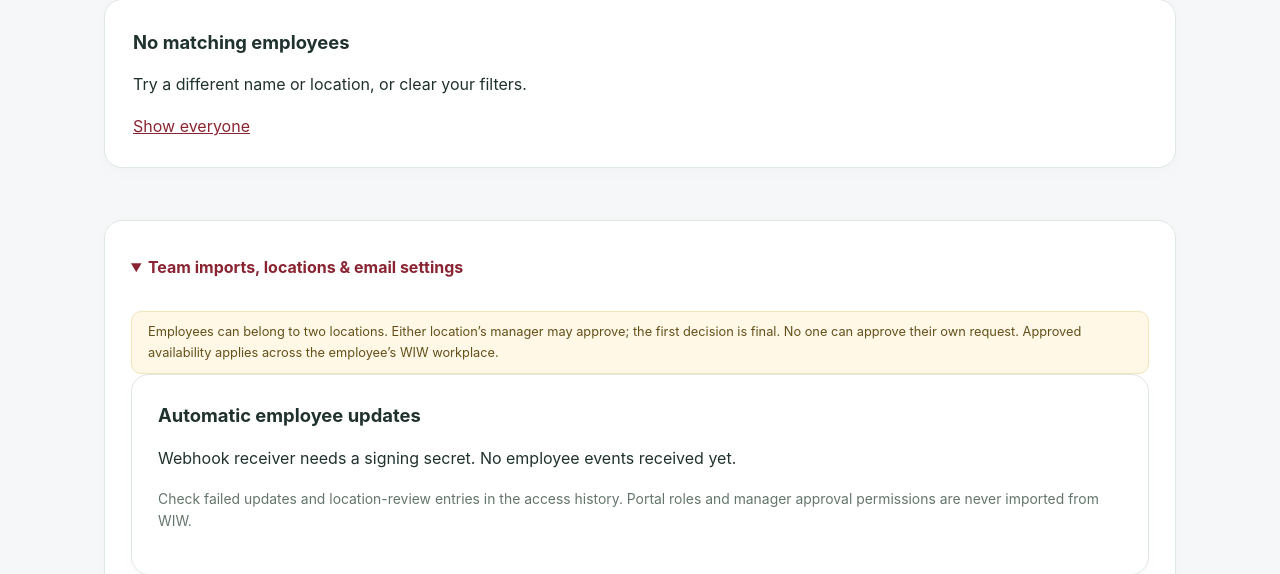
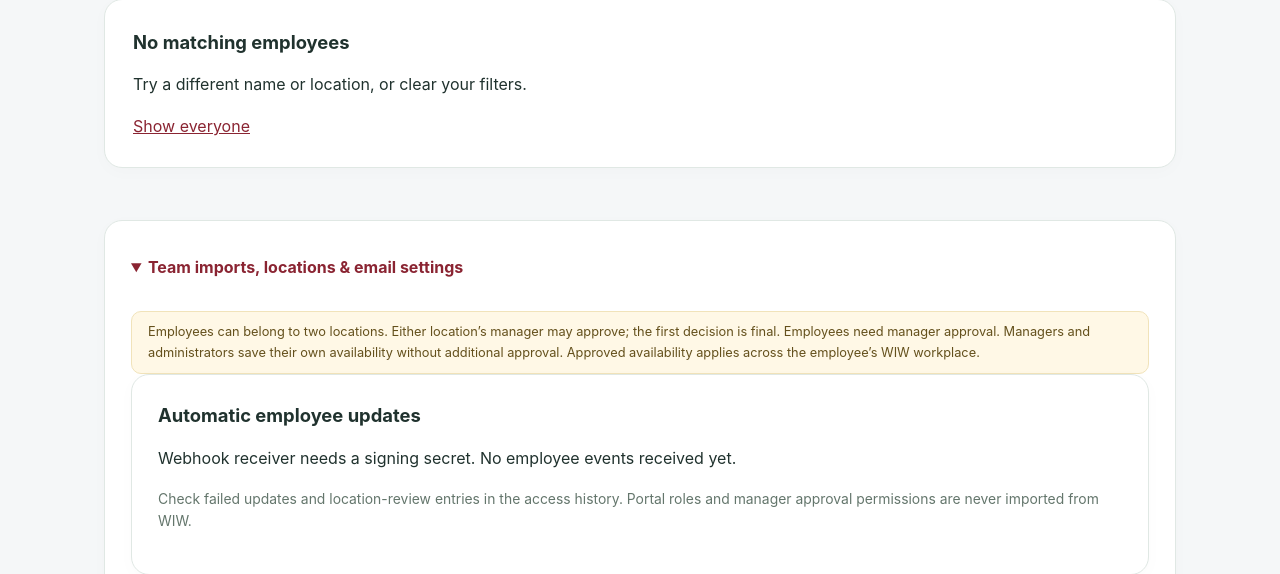
Before and after one commit to brayden7brew/ccv-7brew-availability, a FastAPI app: template app/templates/admin.html in a window 1280 px wide, after a click that opens the changed part. Shown: the part 576-1150 px from the top of the page. Run offline with FastAPI, Linux system fonts and the light colour scheme; the template is opened without the code that fills it, so the values that code supplies are empty; parts of the project's set-up code (start-up, migrations or seed data) failed here and were passed over.

Commit message:
Save manager availability without additional approval

```diff
--- a/app/main.py
+++ b/app/main.py
@@ -254,6 +254,9 @@ async def submit(request: Request, db=Depends(get_db)):
         applied_rules=validate_employee_rules(db,user,data)
     except HTTPException as exc:
         return invalid(exc.detail, exc.status_code)
+    if user.role in ('manager','admin') and db.scalar(select(Change.id).where(
+            Change.employee_id == user.id, Change.status.in_(['applying','needs_reconciliation']))):
+        return invalid('An earlier availability update needs attention. Ask your administrator to resolve it before saving another update.', 409)
     usage = request_usage(db, user.id)
     if usage['blocked']:
         return invalid(f"You have reached the limit of {usage['limit']} requests in 30 days. You can submit again at {local_datetime(usage['reset'])}.", 429)
@@ -285,8 +288,11 @@ async def submit(request: Request, db=Depends(get_db)):
     db.add(change)
     db.flush()
     user.first_request_notice_exception=False
-    audit(db, change, user, 'submitted', {'before':before, 'proposed':change.proposed, 'action':'weekly','rules':applied_rules})
+    direct = user.role in ('manager', 'admin')
+    audit(db, change, user, 'submitted_direct' if direct else 'submitted', {'before':before, 'proposed':change.proposed, 'action':'weekly','rules':applied_rules})
     db.commit()
+    if direct:
+        await run_in_threadpool(decide, db, user, change.id, 'approve', '', WIW())
     return RedirectResponse(f'/requests/{change.id}', 303)
 
 @app.get('/requests/{change_id}')
--- a/app/notifications.py
+++ b/app/notifications.py
@@ -28,7 +28,11 @@ def enqueue_notifications(db, change, event):
         subject='Your availability request was approved' if approved else 'Your availability request was declined'
         text=f'Hi {employee.name},\n\nYour weekly availability request has been {"approved" if approved else "declined"}.'
         if approved:
-            text+='\nThis confirms the manager decision. Open the request to check the When I Work sync status.'
+            if change.manager_id == change.employee_id:
+                subject='Your availability update was accepted'
+                text=f'Hi {employee.name},\n\nYour availability update was accepted without additional approval. Open the request to check the When I Work sync status.'
+            else:
+                text+='\nThis confirms the manager decision. Open the request to check the When I Work sync status.'
             if change.dry_run: text+='\nThis was a test approval; When I Work was not changed.'
         if change.manager_note: text+=f'\n\nManager note: {change.manager_note}'
     link=cfg.public_base_url.rstrip('/')+f'/requests/{change.id}'
--- a/app/templates/admin.html
+++ b/app/templates/admin.html
@@ -4,7 +4,7 @@
 <p class="muted" role="status">{{ total }} {{ 'person' if total==1 else 'people' }} found · Page {{ page_number }} of {{ pages }}</p>
 <div class="card people-list">{% for person in people %}<a class="person-row" href="/admin/users/{{ person.id }}?{{ directory_query }}"><span class="person-identity"><strong>{{ person.name }}</strong><small>{{ person.notification_email or (person.email if not person.email.endswith('@portal.invalid') else 'No notification email') }}</small></span><span class="person-locations">{{ person.location or 'Location needs review' }}{% if person.secondary_location %}<br>{{ person.secondary_location }}{% endif %}</span><span><span class="badge">{{ person.role|capitalize }}</span>{% if not person.active %} <span class="badge status-rejected">Disabled</span>{% endif %}</span><span aria-hidden="true">→</span></a>{% else %}<div class="directory-empty"><h2>No matching employees</h2><p>Try a different name or location, or clear your filters.</p><a href="/admin">Show everyone</a></div>{% endfor %}</div>
 <nav class="directory-pagination" aria-label="Employee directory pages">{% if page_number>1 %}<a class="button quiet" href="{{ previous_url }}">← Previous</a>{% endif %}{% if page_number<pages %}<a class="button quiet" href="{{ next_url }}">Next →</a>{% endif %}</nav>
-<details class="card admin-tools" {% if request.query_params.get('imported') or request.query_params.get('email_test') %}open{% endif %}><summary>Team imports, locations &amp; email settings</summary><div class="banner">Employees can belong to two locations. Either location’s manager may approve; the first decision is final. No one can approve their own request. Approved availability applies across the employee’s WIW workplace.</div>
+<details class="card admin-tools" {% if request.query_params.get('imported') or request.query_params.get('email_test') %}open{% endif %}><summary>Team imports, locations &amp; email settings</summary><div class="banner">Employees can belong to two locations. Either location’s manager may approve; the first decision is final. Employees need manager approval. Managers and administrators save their own availability without additional approval. Approved availability applies across the employee’s WIW workplace.</div>
 <section class="card"><h2>Automatic employee updates</h2><p>{{ 'Webhook receiver is configured' if cfg.wiw_webhook_secret else 'Webhook receiver needs a signing secret' }}. {% if latest_webhook %}Last received: {{ latest_webhook }} UTC.{% else %}No employee events received yet.{% endif %}</p>{% if webhook_counts %}<p>{% for state,count in webhook_counts.items() %}{{ state }}: {{ count }} · {% endfor %}</p>{% endif %}<p class="muted">Check failed updates and location-review entries in the access history. Portal roles and manager approval permissions are never imported from WIW.</p></section><section class="card"><h2>WIW schedules &amp; locations</h2><p>Approval locations come from schedules in your connected WIW workplace. Import them to populate employee location choices and manager approval checkboxes.</p><p>{{ locations|join(' · ') }}</p><form method="post" action="/admin/import-wiw"><input type="hidden" name="csrf" value="{{ csrf }}"><input type="hidden" name="schedules_only" value="on"><button>Import schedules from WIW</button></form>{% if request.query_params.get('schedules_imported', '').isdigit() %}<p role="status">{{ request.query_params.get('schedules_imported') }} new schedule choices added.</p>{% endif %}<p class="muted">Existing employee assignments and manager permissions stay unchanged. Review them below after importing.</p></section>
 <section class="card"><h2>Email notifications</h2><p>From <strong>{{ cfg.email_from }}</strong> · {{ 'Enabled — email worker must be running' if cfg.email_enabled else 'Not connected yet — emails are not being sent' }}</p><p class="muted">Managers receive the employee’s name and a request link. Employees receive approval or rejection messages. Add real notification addresses below. The mailbox connection and public portal address are configured on the server.</p>{% if cfg.email_enabled %}<form method="post" action="/admin/email-test"><input type="hidden" name="csrf" value="{{ csrf }}"><button>Send a test email to me</button></form>{% endif %}{% if request.query_params.get('email_test') == 'accepted' %}<p role="status">Microsoft or your mail provider accepted the test email. Check your inbox and junk folder.</p>{% endif %}{% if mail_counts %}<p>{% for status,count in mail_counts.items() %}{{ status|replace('_',' ') }}: {{ count }} · {% endfor %}</p>{% endif %}</section>
 <section class="card"><h2>Add your WIW team</h2><p>Import active employees from your connected WIW workplace into {{ cfg.wiw_auto_enroll_location }}. You can assign manager access before their first sign-in. Existing access and locations are kept.</p><form method="post" action="/admin/import-wiw"><input type="hidden" name="csrf" value="{{ csrf }}"><button>Import employees &amp; schedules from WIW</button></form>{% if request.query_params.get('imported', '').isdigit() %}<p role="status">Import complete: {{ request.query_params.get('imported') }} new employees added.</p>{% endif %}<p class="muted">Employees can also join through their first WIW sign-in. Review their approval locations before they submit requests.</p></section>
--- a/app/templates/detail.html
+++ b/app/templates/detail.html
@@ -16,6 +16,6 @@
 <ul>{% for event in existing_events %}<li><strong>{{ 'Unavailable' if event.type == 1 else 'Preferred' }}</strong>: {{ event.start_time|local_datetime }} to {{ event.end_time|local_datetime }}{% if event.recurrence %} · Repeating ({{ event.recurrence }}){% endif %}{% if event.notes %} · {{ event.notes }}{% endif %}</li>{% endfor %}</ul>
 <p><strong>Approving automatically replaces existing availability from the start date. Earlier hours stay in effect until then.</strong></p>
 </section>{% endif %}<p class="muted">Compare the hours above. Please include a reason if you cannot approve them.</p><label>Message to the employee<textarea name="note" id="review-note" aria-describedby="reject-help" maxlength="2000" rows="3"></textarea></label><p class="muted" id="reject-help">Enter a reason to enable Reject.</p>{% if change.action == 'weekly' %}<button id="approve-button" name="decision" value="approve">{{ 'Approve test request' if cfg.dry_run else 'Approve weekly hours' }}</button>{% endif %} <button class="danger" id="reject-button" name="decision" value="reject" disabled aria-describedby="reject-help">Reject</button><noscript><p>Enable JavaScript to reject a request with a reason.</p></noscript></form><script src="/static/review-form.js" defer></script>{% endif %}
-{% set activity_labels = {'submitted':'Request submitted', 'approved':'Manager approved', 'rejected':'Manager declined', 'operation_started':'Update started', 'operation_succeeded':'Update step completed', 'write_uncertain':'Update needs attention', 'applied':'Hours sent to When I Work', 'conflict':'New request needed', 'reconciled_applied':'Hours verified in When I Work', 'reconciled_not_applied':'Closed without changing hours'} %}
+{% set activity_labels = {'submitted':'Request submitted', 'submitted_direct':'Availability saved by manager', 'approved':('Manager saved own availability' if change.manager_id == change.employee_id else 'Manager approved'), 'rejected':'Manager declined', 'operation_started':'Update started', 'operation_succeeded':'Update step completed', 'write_uncertain':'Update needs attention', 'applied':'Hours sent to When I Work', 'conflict':'New request needed', 'reconciled_applied':'Hours verified in When I Work', 'reconciled_not_applied':'Closed without changing hours'} %}
 <h2>Request activity</h2>{% for entry in history if user.role in ('manager','admin') or entry.event not in ('operation_started','operation_succeeded') %}<article class="card audit"><strong>{{ activity_labels.get(entry.event, 'Request updated') }}</strong><small>{{ entry.created|local_datetime }} · {{ actor_names.get(entry.actor_id, 'Portal team') if entry.actor_id else 'System' }}</small>{% if user.role in ('manager','admin') %}<details><summary>Technical details</summary><pre>{{ entry.details|tojson(indent=2) }}</pre></details>{% endif %}</article>{% endfor %}
 {% endblock %}
--- a/app/workflow.py
+++ b/app/workflow.py
@@ -26,8 +26,10 @@ def decide(db, actor, change_id, decision, note, provider=None, replace_existing
     existing = db.get(Change, change_id)
     if not existing or not allowed(db, actor, existing):
         raise HTTPException(404, 'Request not found.')
-    if actor.role not in ('manager', 'admin') or actor.id == existing.employee_id:
-        raise HTTPException(403, 'A different authorized manager must decide this request.')
+    if not actor.active or actor.role not in ('manager', 'admin'):
+        raise HTTPException(403, 'An authorized manager must decide this request.')
+    if actor.id == existing.employee_id and decision != 'approve':
+        raise HTTPException(403, 'You cannot reject your own availability.')
     employee = db.scalar(select(User).where(User.id == existing.employee_id).with_for_update())
     change = db.scalar(select(Change).where(Change.id == change_id).with_for_update().execution_options(populate_existing=True))
     if change.status != 'pending':
```
Also changed, not shown: app/templates/new.html (+4 -4 lines), docs/WEEKLY-AVAILABILITY.md (+8 -0 lines), tests/test_direct_availability.py (added, +47 -0 lines), README.md.
